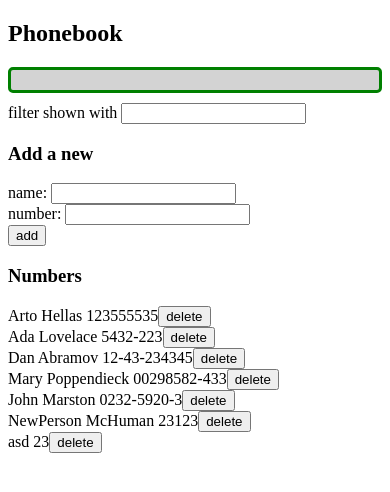
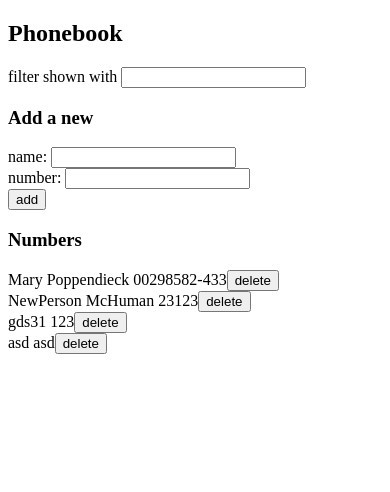
Before and after one commit to jmlasserre/fullstackopen, a React (Vite) app in the folder part2/phonebook/: page / in a window 390 px wide. Shown: the top 492 px of the page. Built offline with nearby package versions, Linux system fonts and the light colour scheme; data requests are answered from the project's data file.

Commit message:
2.17: Phonebook Step 12

```diff
--- a/part2/phonebook/db.json
+++ b/part2/phonebook/db.json
@@ -1,29 +1,9 @@
 {
   "persons": [
-    {
-      "name": "Arto Hellas",
-      "number": "123555535",
-      "id": "1"
-    },
-    {
-      "name": "Ada Lovelace",
-      "number": "5432-223",
-      "id": "2"
-    },
-    {
-      "name": "Dan Abramov",
-      "number": "12-43-234345",
-      "id": "3"
-    },
     {
       "name": "Mary Poppendieck",
       "number": "00298582-433",
       "id": "4"
-    },
-    {
-      "id": "9cc6",
-      "name": "John Marston",
-      "number": "0232-5920-3"
     },
     {
       "name": "NewPerson McHuman",
@@ -31,9 +11,14 @@
       "id": "fa05"
     },
     {
-      "id": "23d5",
+      "id": "cf4a",
+      "name": "gds31",
+      "number": "123"
+    },
+    {
+      "id": "3d64",
       "name": "asd",
-      "number": "23"
+      "number": "asd"
     }
   ],
   "$schema": "./node_modules/json-server/schema.json"
--- a/part2/phonebook/src/App.jsx
+++ b/part2/phonebook/src/App.jsx
@@ -10,27 +10,17 @@ const App = () => {
   const [newName, setNewName] = useState("");
   const [newNumber, setNewNumber] = useState("");
   const [searchName, setNewSearchName] = useState("");
-  const [message, setMessage] = useState("");
+  const [message, setMessage] = useState(null);
+  const [notificationType, setNotificationType] = useState("");
 
   useEffect(() => {
     nameService.getAll().then(names => setPersons(names))
   }, [])
 
-  const successStyle = {
-    borderStyle: 'solid',
-    fontSize: '20px',
-    borderRadius: '5px',
-    padding: '10px',
-    marginBottom: '10px',
-    borderColor: 'green',
-    background: 'lightgrey',
-    color: 'green'
-  }
-
   return (
     <div>
       <h2>Phonebook</h2>
-      <Notification message={message} style={successStyle}/>
+      <Notification message={message} type={notificationType}/>
       <Filter searchName={searchName} setNewSearchName={setNewSearchName} />
       <h3>Add a new</h3>
       <PersonForm
@@ -41,6 +31,7 @@ const App = () => {
         persons={persons}
         setPersons={setPersons}
         setMessage={setMessage}
+        setNotificationType={setNotificationType}
       />
       <h3>Numbers</h3>
       <Persons
--- a/part2/phonebook/src/components/Notification.jsx
+++ b/part2/phonebook/src/components/Notification.jsx
@@ -1,10 +1,9 @@
-const Notification = ({ message, style }) => {
-    if (message === null) return null;
-    return (
-        <div style={style}>
-            {message}
-        </div>
-    )
-}
+const Notification = ({ message, type }) => {
+
+  if (message === null) {
+    return null;
+  }
+  return <div className={type}>{message}</div>;
+};
 
 export default Notification;
--- a/part2/phonebook/src/components/PersonForm.jsx
+++ b/part2/phonebook/src/components/PersonForm.jsx
@@ -1,4 +1,4 @@
-import nameService from '../services/Persons';
+import nameService from "../services/Persons";
 
 const PersonForm = ({
   newName,
@@ -7,26 +7,40 @@ const PersonForm = ({
   setNewNumber,
   persons,
   setPersons,
-  setMessage
+  setMessage,
+  setNotificationType,
 }) => {
-  const addName = e => {
+  const addName = (e) => {
     e.preventDefault();
     const name = { name: newName, number: newNumber };
+    if (persons.some(({ name }) => name === newName)) {
       if (
-      persons.some(({ name }) => name === newName)
+        window.confirm(
+          `${newName} is already added to phonebook, replace the old number with a new one?`,
+        )
       ) {
-      if (window.confirm(`${newName} is already added to phonebook, replace the old number with a new one?`)){
-        const id = persons.find(p => p.name === newName).id;
+        const id = persons.find((p) => p.name === newName).id;
         nameService
           .update(name, id)
-          .then(updatedName => setPersons(persons.map(p => p.id === id ? updatedName : p)));
+          .then((updatedName) =>
+            setPersons(persons.map((p) => (p.id === id ? updatedName : p))),
+          )
+          .catch((error) => {
+            setNotificationType("error");
+            setMessage(
+              `Information of ${newName} has already been removed from server.`,
+            );
+            setPersons(persons.filter(p => p.name !== newName));
+          });
+        setNotificationType("success");
         setMessage(`Updated ${newName}'s number.`);
         setTimeout(() => setMessage(null), 5000);
       }
     } else {
       nameService
         .create(name)
-        .then(returnedName => setPersons(persons.concat(returnedName)));
+        .then((returnedName) => setPersons(persons.concat(returnedName)));
+      setNotificationType("success");
       setMessage(`Added ${newName}.`);
       setTimeout(() => setMessage(null), 5000);
     }
@@ -34,8 +48,8 @@ const PersonForm = ({
     setNewNumber("");
   };
 
-  const handleNameChange = e => setNewName(e.target.value);
-  const handleNumberChange = e => setNewNumber(e.target.value);
+  const handleNameChange = (e) => setNewName(e.target.value);
+  const handleNumberChange = (e) => setNewNumber(e.target.value);
 
   return (
     <form onSubmit={addName}>
--- /dev/null
+++ b/part2/phonebook/src/index.css
@@ -0,0 +1,20 @@
+.success {
+  border-style: solid;
+  font-size: 20px;
+  border-radius: 5px;
+  padding: 10px;
+  margin-bottom: 10px;
+  border-color: green;
+  background: lightgrey;
+  color: green;
+}
+
+.error {
+  color: red;
+  background: lightgrey;
+  font-size: 20px;
+  border-style: solid;
+  border-radius: 5px;
+  padding: 10px;
+  margin-bottom: 10px;
+}
--- a/part2/phonebook/src/main.jsx
+++ b/part2/phonebook/src/main.jsx
@@ -1,5 +1,5 @@
 import ReactDOM from 'react-dom/client'
-
+import './index.css'
 import App from './App'
 
 ReactDOM.createRoot(document.getElementById('root')).render(<App />)
```
Lines whose indentation alone changed are shown as unchanged.
